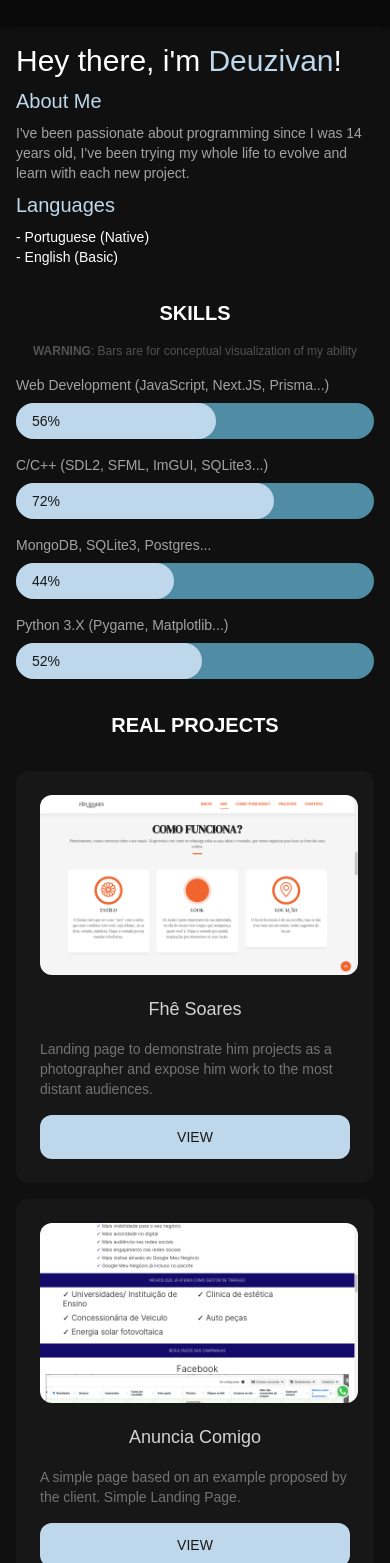
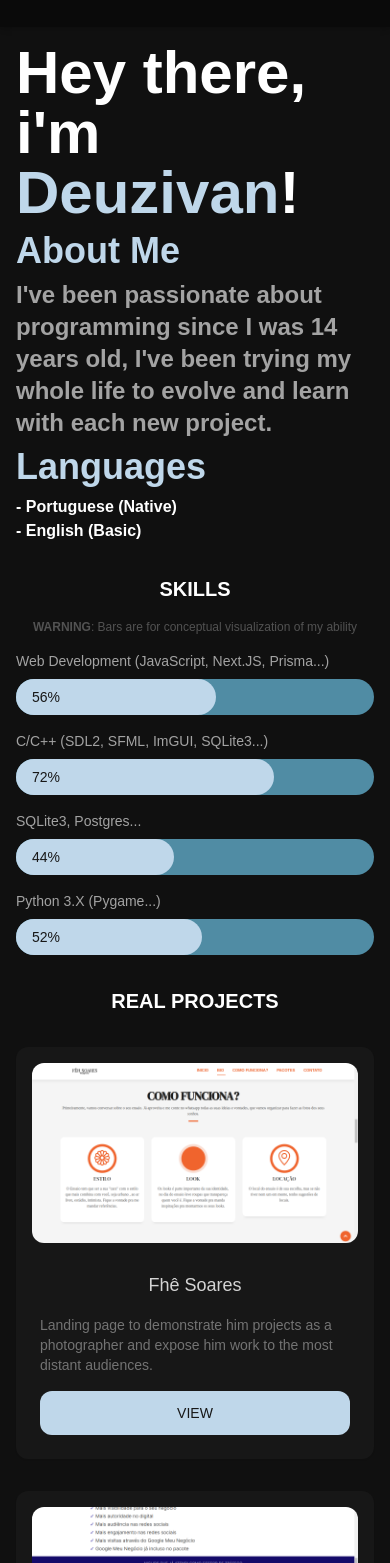
Before and after one commit to DeuzivanViana/my-website, a Next.js app: page /portfolio in a window 390 px wide. Shown: the part 45-1608 px from the top of the page. Built offline with nearby package versions, Linux system fonts and the light colour scheme.

Commit message:
improve responsivity to desktop

```diff
--- a/app/components/App/index.js
+++ b/app/components/App/index.js
@@ -5,23 +5,27 @@ import { Layout } from "../Layout"
 import { NavigationBar } from "../NavigationBar"
 import { Project } from "../Project"
 import { motion } from "framer-motion"
+import styles from "./index.module.scss"
 
 export const App = () => {
     return (
         <Layout>
             <NavigationBar/>
-            <div className='max-w-screen-sm m-auto'>
+            <div className='m-auto'>
                 <Banner/>
 
                 <motion.h1 initial={{opacity: 0}} whileInView={{opacity: 1.5}} transition={{duration: 1}} className='text-xl text-white p-4 uppercase text-center'><strong>SKILLS</strong></motion.h1>
                 <motion.p initial={{opacity: 0}} whileInView={{opacity: 1.5}} transition={{duration: 2}} className='text-xs text-center text-neutral-600 p-4 pt-0'><strong>WARNING</strong>: Bars are for conceptual visualization of my ability</motion.p>
 
+                <div className="max-w-[900px] m-auto">
                     <Bar title={'Web Development (JavaScript, Next.JS, Prisma...)'} progress={56}/>
                     <Bar title={'C/C++ (SDL2, SFML, ImGUI, SQLite3...)'} progress={72}/>
-                <Bar title={'MongoDB, SQLite3, Postgres...'} progress={44}/>
-                <Bar title={'Python 3.X (Pygame, Matplotlib...)'} progress={52}/>
+                    <Bar title={'SQLite3, Postgres...'} progress={44}/>
+                    <Bar title={'Python 3.X (Pygame...)'} progress={52}/>
+                </div>
 
                 <motion.h1 initial={{opacity: 0}} whileInView={{opacity: 1.5}} transition={{duration: 1}} className='text-xl uppercase text-white p-4 text-center'><strong>Real Projects</strong></motion.h1>
+                <div className={styles.basic_grid}>
                     <Project
                         title={'Fhê Soares'}
                         description={'Landing page to demonstrate him projects as a photographer and expose him work to the most distant audiences.'}
@@ -34,11 +38,13 @@ export const App = () => {
                         src_list={['/projects/anunciacomigo_001.png', '/projects/anunciacomigo_002.png', '/projects/anunciacomigo_003.png']}
                         href="#"
                         />
+                </div>
 
                 <motion.h1 initial={{opacity: 0}} whileInView={{opacity: 1.5}} transition={{duration: 1}} className="text-xl uppercase text-white p-4 text-center"><strong>Personal Projects</strong></motion.h1>
+                <div className={styles.basic_grid}>
                     <Project
                         title={'Sandbox - Lazy Edition'}
-                    description={'A simple sandbox simulator made in Python to train my skills.'}
+                        description={'A simple sandbox simulator made in Python to pratice my skills with math. The project is based in generic sandbox.'}
                         src_list={['/projects/sandbox_001.jpeg', '/projects/sandbox_002.jpeg', '/projects/sandbox_003.jpeg']}
                         href="https://github.com/DeuzivanLima/Lazy-Sandbox"
                         />
@@ -89,6 +95,7 @@ export const App = () => {
                         src_list={['/projects/tileload_001.png', '/projects/tileload_002.png', '/projects/tileload_003.png', '/projects/tileload_004.png']}
                         />
                 </div>
+            </div>
 
             <footer className="bg-neutral-950">
                 <span className="block text-neutral-700 text-xs text-center p-6">© 2024 Deuzivan Lima</span>
--- /dev/null
+++ b/app/components/App/index.module.scss
@@ -0,0 +1,12 @@
+.basic_grid {
+    display: grid;
+    @media screen and (min-width: 720px) {
+      grid-template-columns: 1fr 1fr;
+    }
+    @media screen and (min-width: 800px) {
+      grid-template-columns: 1fr 1fr 1fr;
+    }
+    @media screen and (min-width: 800px) {
+      grid-template-columns: 1fr 1fr 1fr 1fr;
+    }
+}
--- a/app/components/Banner/index.js
+++ b/app/components/Banner/index.js
@@ -1,20 +1,21 @@
 'use client'
 import { motion } from "framer-motion"
+import styles from "./index.module.scss"
 
 export const Banner = () => {
     return (
-        <motion.div className="text-white p-4"
+        <motion.div className={`${styles.container} text-white p-4 max-w-[900px] m-auto`}
             initial={{opacity: 0, x: -300}}
             whileInView={{opacity: 1, x: 0}}
             transition={{duration: 0.5}}
         >
-            <h1 className="text-3xl">Hey there, i&apos;m <span className="text-[#BFD7EA]">Deuzivan</span>!</h1>
-            <h2 className="text-[#BFD7EA] text-xl py-2">About Me</h2>
-            <p className="text-sm text-neutral-400">I&apos;ve been passionate about programming since I was 14 years old, I&apos;ve been trying my whole life to evolve and learn with each new project.</p>
-            <h2 className="text-[#BFD7EA] text-xl py-2">Languages</h2>
+            <h1 className="text-6xl font-bold">Hey there, i&apos;m <span className="text-[#BFD7EA]">Deuzivan</span>!</h1>
+            <h2 className="text-[#BFD7EA] text-4xl py-2 font-bold">About Me</h2>
+            <p className="text-2xl text-neutral-400 font-bold">I&apos;ve been passionate about programming since I was 14 years old, I&apos;ve been trying my whole life to evolve and learn with each new project.</p>
+            <h2 className="text-[#BFD7EA] text-4xl py-2 font-bold">Languages</h2>
             <ul>
-                <li className="text-sm">- Portuguese (Native)</li>
-                <li className="text-sm">- English (Basic)</li>
+                <li className="text-1xl font-bold">- Portuguese (Native)</li>
+                <li className="text-1xl font-bold">- English (Basic)</li>
             </ul>
         </motion.div>
     )
--- /dev/null
+++ b/app/components/Banner/index.module.scss
@@ -0,0 +1,4 @@
+.container {
+    @media screen and (min-width: 800px) {
+    }
+}
--- a/app/components/NavigationBar/index.js
+++ b/app/components/NavigationBar/index.js
@@ -1,5 +1,5 @@
 'use client'
-import { Menu, MessageSquareText, BadgeHelp, Settings } from 'lucide-react'
+import { Menu, MessageSquareText, BadgeHelp, CreditCard } from 'lucide-react'
 import Link from 'next/link'
 import { useState } from 'react'
 
@@ -18,13 +18,13 @@ export const NavigationBar = () => {
                     <li>
                         <Link href={'#'} className='flex gap-4 p-4 border-b border-t hover:bg-neutral-700 hover:animate-pulse border-neutral-500'>
                             <MessageSquareText/>
-                            <span>My Blog</span>
+                            <span>Blog</span>
                         </Link>
                     </li>
                     <li>
                         <Link href={'#'} className='flex gap-4 p-4 border-b border-t hover:bg-neutral-700 hover:animate-pulse border-neutral-500'>
-                            <Settings/>
-                            <span>Setting</span>
+                            <CreditCard/>
+                            <span>Pix</span>
                         </Link>
                     </li>
                     <li>
--- a/app/components/Project/index.js
+++ b/app/components/Project/index.js
@@ -17,7 +17,7 @@ export const Project = ( { title, description, src_list, href = "#" } ) => {
     }, [img_index, src_list]);
 
     return (
-        <motion.div className="text-white bg-neutral-900 rounded-xl m-4 shadow-sm relative pb-6 p-2 overflow-hidden z-10"
+        <motion.div className="text-white bg-neutral-900 rounded-xl m-4 shadow-sm relative pb-6 p-2 overflow-hidden z-10 grid"
             initial={{opacity: 0, scale: 0.01}}
             whileInView={{opacity: 1, scale: 1}}
             transition={{duration: 0.3}}
@@ -33,13 +33,15 @@ export const Project = ( { title, description, src_list, href = "#" } ) => {
                         className="rounded-xl object-cover object-center h-[180px] w-[100]"
                         src={src_list[img_index]}
                         width={700}
+                        alt="image about project"
                         height={700}/>
                 </motion.div>
             </AnimatePresence>
 
             <h1 className="text-lg text-center pt-[13.5rem] text-neutral-300">{ title }</h1>
             <p className="text-sm p-4 text-neutral-500">{ description }</p>
-            <Link href={href} className="bg-[#BFD7EA] p-3 block rounded-xl text-center text-sm hover:bg-indigo-300 ml-4 mr-4 text-neutral-900">VIEW</Link>
+
+            <Link href={href} className="bg-[#BFD7EA] self-end p-3 block rounded-xl text-center text-sm hover:bg-indigo-300 ml-4 mr-4 text-neutral-900">VIEW</Link>
         </motion.div>
     )
 }
--- a/app/page.js
+++ b/app/page.js
@@ -1,7 +1,7 @@
 export default function Home() {
   return (
 		<main className="flex item-center h-[100vh] bg-white">
-			<h1 className="text-4xl text-center p-4 place-content-center m-auto">O que tu está procura aqui? Calma lá, veja bem, entenda...</h1>
+			<h1 className="text-4xl text-center p-4 mt-[20%] place-content-center m-auto">Está página está em desenvolvimento...</h1>
 		</main>
   );
 }
--- a/app/init/page.js
+++ b/app/profile-photo/page.js
@@ -10,7 +10,9 @@ export default function Home() {
 				alt="Picture of the author"
 				className="m-auto"
 			/>
+
 			<h1 className="text-2xl text-center p-4">Quer ver minha foto de perfil? Resolva o enigma abaixo...</h1>
+
 			<p className="pt-4 text-center">fazueli=watch</p>
 			<p className="text-center">(fazueli)?v=EnTZTRFHmUo</p>
 		</main>
--- a/package.json
+++ b/package.json
@@ -14,7 +14,7 @@
     "next": "^14.2.3",
     "react": "^18",
     "react-dom": "^18",
-    "sass": "^1.71.1"
+    "sass": "^1.77.6"
   },
   "devDependencies": {
     "autoprefixer": "^10.0.1",
```
Also changed, not shown: 1 other file (tests, documents, lock files or other folders). Lines whose indentation alone changed are shown as unchanged.
